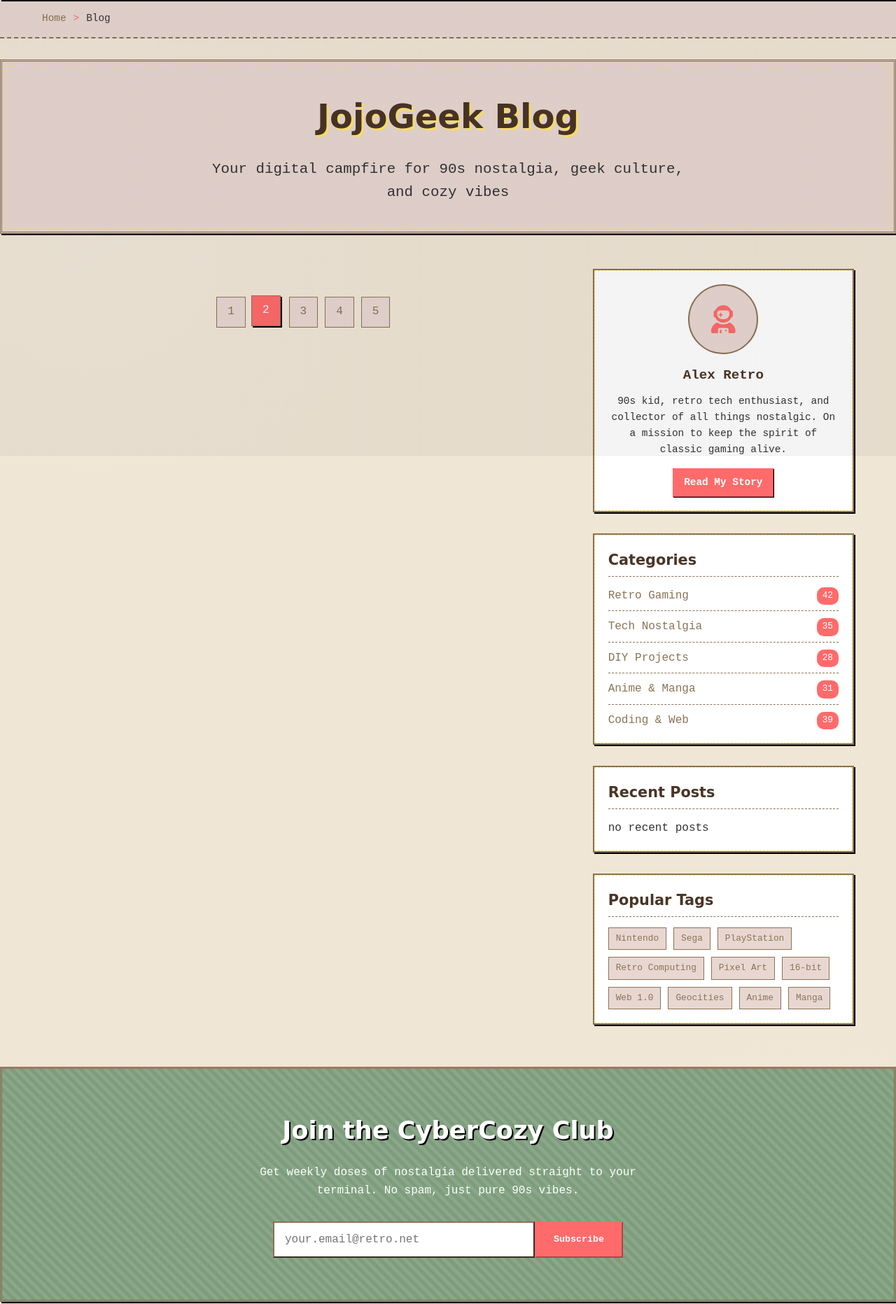
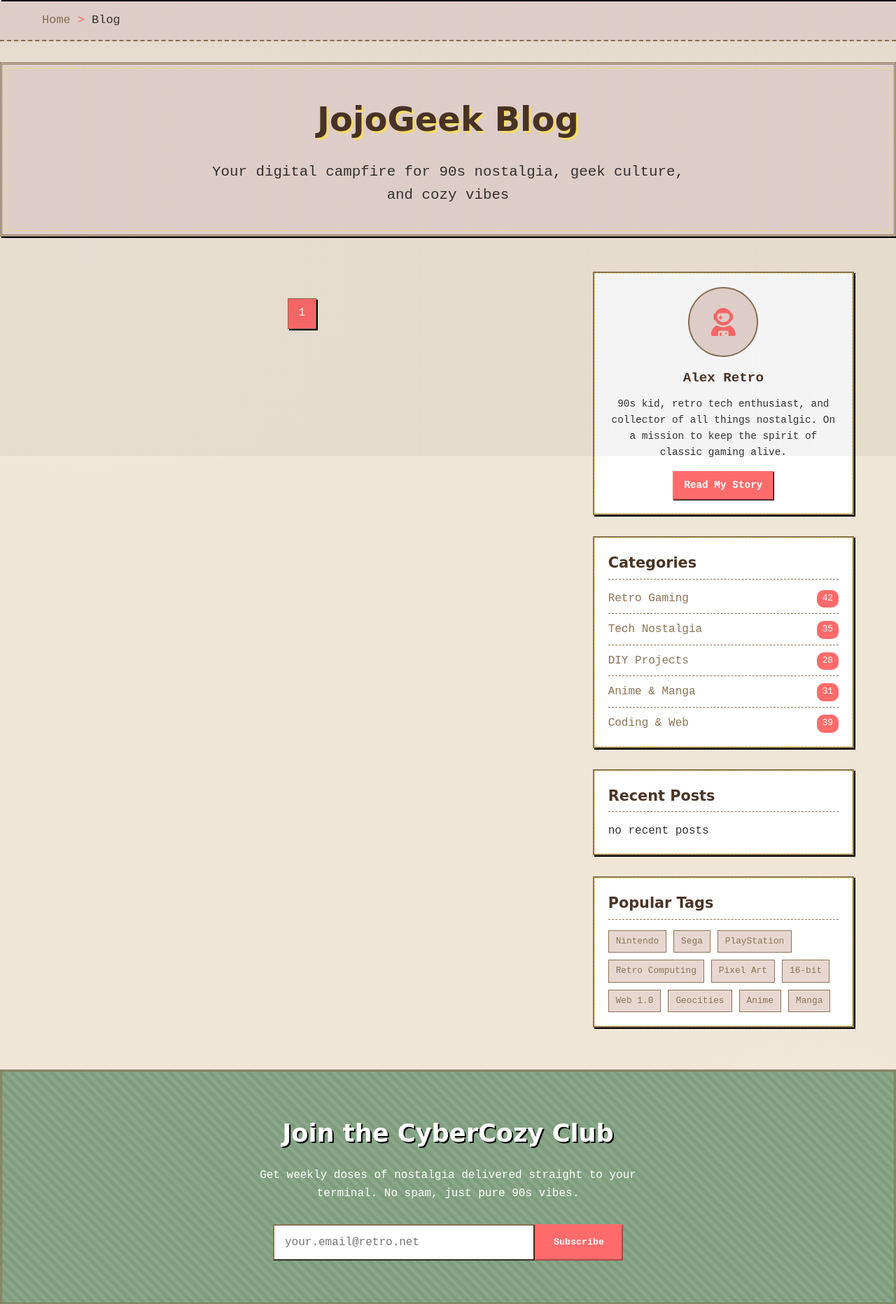
Before and after one commit to pariya-tavangar/jojogeek-weblog, a Django app: page / in a window 1280 px wide. Shown: the part 149-2012 px from the top of the page at 70% size. Run offline with Django 5.2, Linux system fonts and the light colour scheme; data that the repository does not hold is empty.

Commit message:
home page btn added

```diff
--- a/myblog/static/css/home.css
+++ b/myblog/static/css/home.css
@@ -366,7 +366,7 @@
         .blog-posts {
             display: flex;
             flex-direction: column;
-            gap: 40px;
+            gap: 10px;
         }
 
         .blog-post {
--- a/myblog/templates/home.html
+++ b/myblog/templates/home.html
@@ -73,10 +73,10 @@
 
     <!-- Breadcrumb -->
     <div class="breadcrumb">
-        <div class="container">
-            <ul>
-                <li><a href="#">Home</a></li>
-                <li>Blog</li>
+        <div class="container" >
+            <ul >
+                <li style="font-size: 17px;"><a href="#"  >Home</a></li>
+                <li style="font-size: 17px;">Blog</li>
             </ul>
         </div>
     </div>
@@ -191,11 +191,15 @@
                     <a href="?page={{ page_obj.previous_page_number }}" class="page-nav">« Previous</a>
                     {% endif %}
                     <div class="page-numbers">
-                        <a href="#" class="page-number">1</a>
-                        <a href="#" class="page-number active">2</a>
-                        <a href="#" class="page-number">3</a>
-                        <a href="#" class="page-number">4</a>
-                        <a href="#" class="page-number">5</a>
+                        {% for num in page_obj.paginator.page_range %}
+                            {% if page_obj.number == num %}
+                            <span>
+                        <a href="?page={{ num }}" class="page-number active">{{num}}</a></span>
+                        {% else %}
+                        <span>
+                        <a href="?page={{ num }}" class="page-number">{{num}}</a></span>
+                            {% endif %}
+                        {% endfor %}
                     </div>
                     {% if page_obj.has_next %}
                     <a href="?page={{ page_obj.next_page_number }}" class="page-nav">Next »</a>
```
Also changed, not shown: myblog/templates/post_detail.html (+7 -6 lines).
